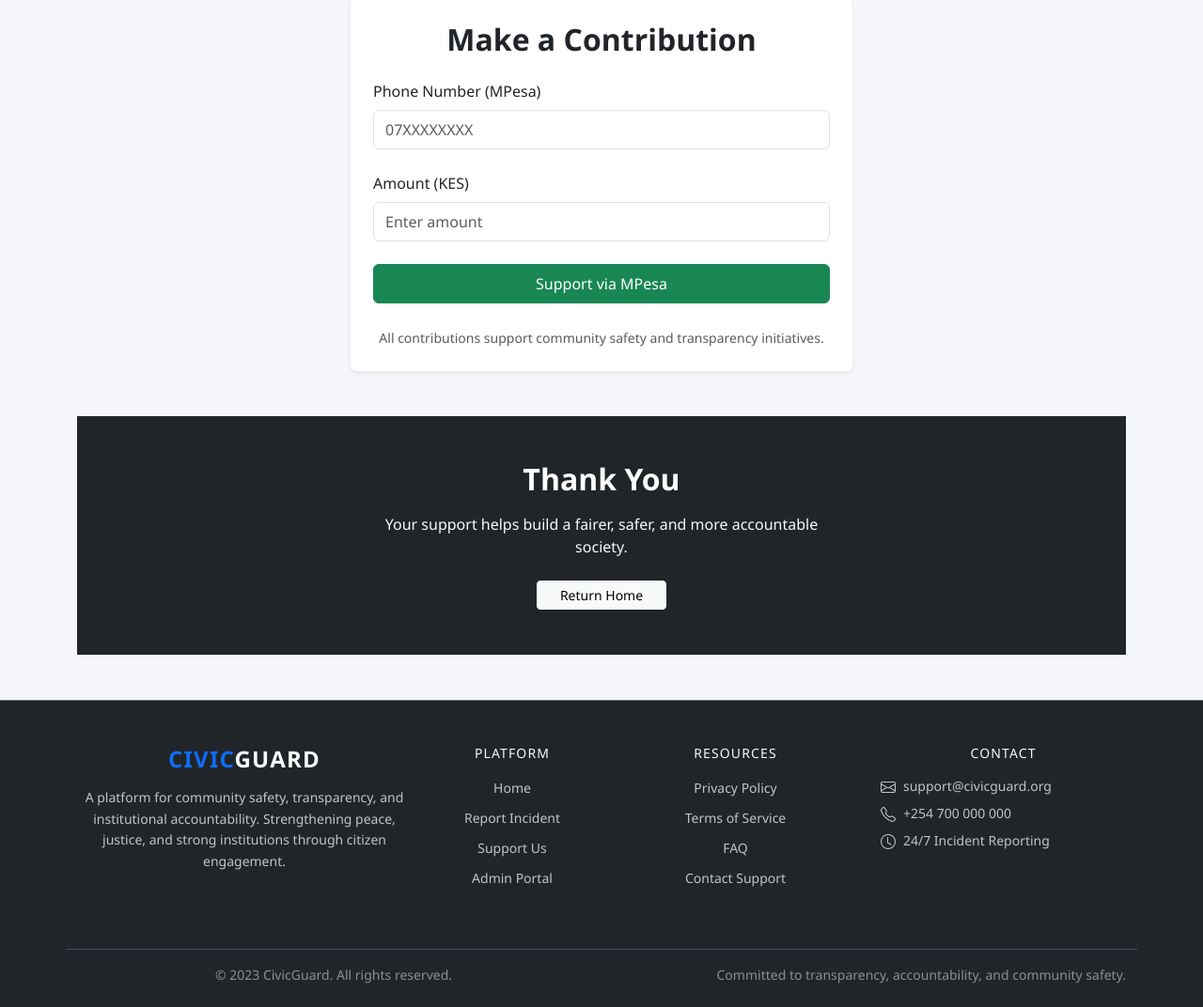
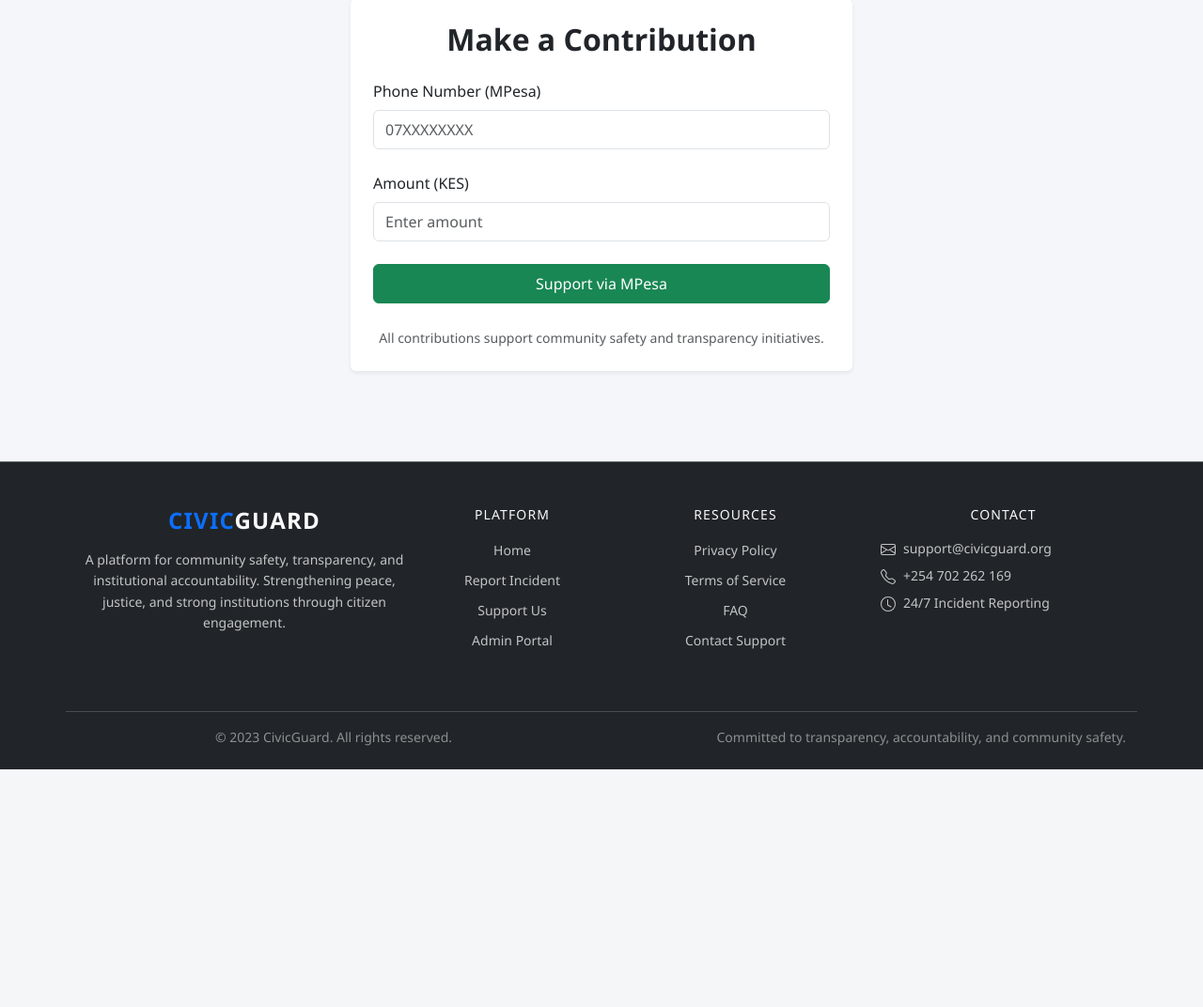
Before and after one commit to E-Kerich/CivicGuard, a Django app: page /support/ in a window 1280 px wide. Shown: the part 1122-2194 px from the top of the page at 94% size. After the commit the page ends 1941 px from the top, so only its background shows below. Run offline with Django 5.2, Linux system fonts and the light colour scheme.

Commit message:
New updates

```diff
--- a/incidents/templates/incidents/support.html
+++ b/incidents/templates/incidents/support.html
@@ -115,16 +115,7 @@
     </div>
 </div>
 
-<!-- THANK YOU -->
-<div class="bg-dark text-white text-center py-5">
-    <div class="container">
-        <h2 class="fw-bold mb-3">Thank You</h2>
-        <p class="text-light mb-4 mx-auto" style="max-width: 500px;">
-            Your support helps build a fairer, safer, and more accountable society.
-        </p>
-        <a href="/" class="btn btn-light btn-sm px-4">Return Home</a>
-    </div>
-</div>
+
 
 {% endblock %}
 
--- a/templates/base.html
+++ b/templates/base.html
@@ -49,7 +49,7 @@
     <div class="container">
         <div class="row g-4">
             <!-- Brand & Mission -->
-            <div class="col-lg-4 mb-4">
+            <div class="col-lg-4 col-md-2 mb-4">
                 <h4 class="fw-bold mb-3" style="letter-spacing: 0.05em;">
                     <span class="text-primary">CIVIC</span><span class="text-light">GUARD</span>
                 </h4>
@@ -78,12 +78,12 @@
                         </a>
                     </li>
                     <li class="mb-2">
-                        <a href="/donate/" class="text-light text-opacity-75 small text-decoration-none hover-light">
+                        <a href="/support/" class="text-light text-opacity-75 small text-decoration-none hover-light">
                             Support Us
                         </a>
                     </li>
                     <li>
-                        <a href="/admin/" class="text-light text-opacity-75 small text-decoration-none hover-light">
+                        <a href="/login/" class="text-light text-opacity-75 small text-decoration-none hover-light">
                             Admin Portal
                         </a>
                     </li>
@@ -135,7 +135,7 @@
                         <svg width="16" height="16" fill="currentColor" class="bi bi-telephone me-2 mt-1 flex-shrink-0">
                             <path d="M3.654 1.328a.678.678 0 0 0-1.015-.063L1.605 2.3c-.483.484-.661 1.169-.45 1.77a17.568 17.568 0 0 0 4.168 6.608 17.569 17.569 0 0 0 6.608 4.168c.601.211 1.286.033 1.77-.45l1.034-1.034a.678.678 0 0 0-.063-1.015l-2.307-1.794a.678.678 0 0 0-.58-.122l-2.19.547a1.745 1.745 0 0 1-1.657-.459L5.482 8.062a1.745 1.745 0 0 1-.46-1.657l.548-2.19a.678.678 0 0 0-.122-.58L3.654 1.328zM1.884.511a1.745 1.745 0 0 1 2.612.163L6.29 2.98c.329.423.445.974.315 1.494l-.547 2.19a.678.678 0 0 0 .178.643l2.457 2.457a.678.678 0 0 0 .644.178l2.189-.547a1.745 1.745 0 0 1 1.494.315l2.306 1.794c.829.645.905 1.87.163 2.611l-1.034 1.034c-.74.74-1.846 1.065-2.877.702a18.634 18.634 0 0 1-7.01-4.42 18.634 18.634 0 0 1-4.42-7.009c-.362-1.03-.037-2.137.703-2.877L1.885.511z"/>
                         </svg>
-                        <span>+254 700 000 000</span>
+                        <span>+254 702 262 169</span>
                     </li>
                     <li class="d-flex align-items-start">
                         <svg width="16" height="16" fill="currentColor" class="bi bi-clock me-2 mt-1 flex-shrink-0">
```
Also changed, not shown: README.md.
